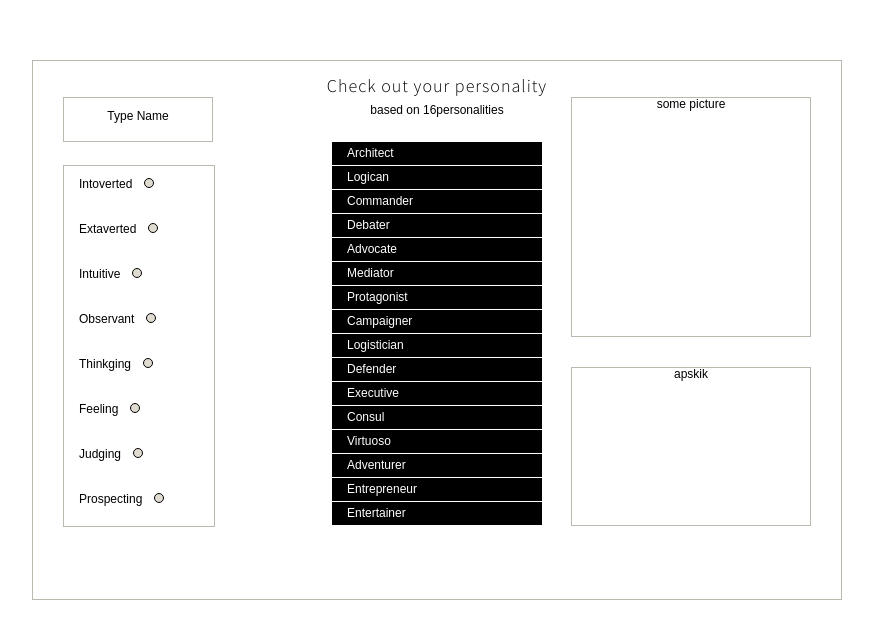
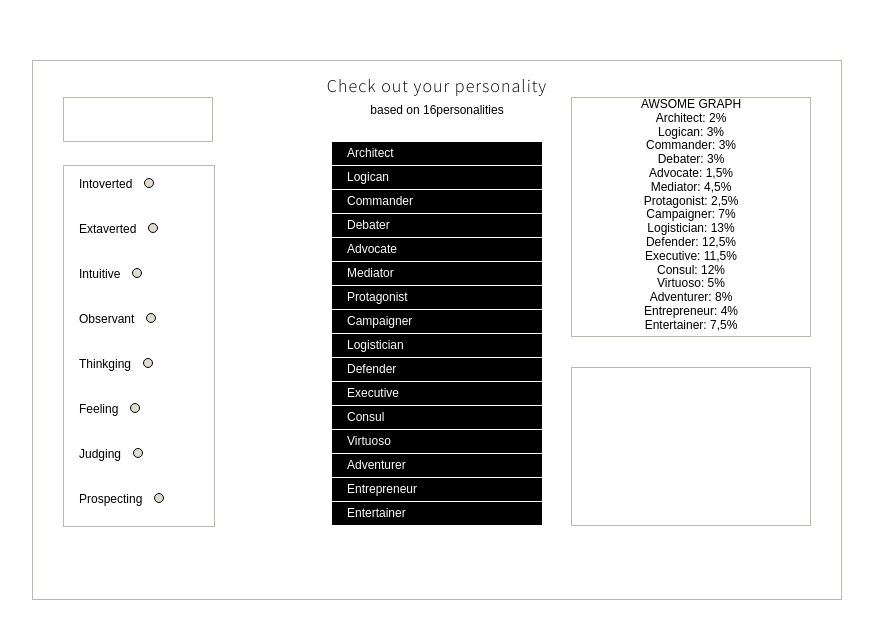
Before and after one commit to klkzl/16-personalities-graph, a React app: page / in a window 1280 px wide. Shown: the top 638 px of the page, without its empty margins (203-1076 px from the left). Built offline with nearby package versions, Linux system fonts and the light colour scheme.

Commit message:
hover state update

```diff
--- a/package.json
+++ b/package.json
@@ -17,6 +17,7 @@
     "babel-preset-env": "1.5.2",
     "babel-preset-react": "6.24.1",
     "css-loader": "^1.0.0",
+    "d3": "^5.7.0",
     "live-server": "^1.2.0",
     "node-sass": "^4.9.3",
     "normalize.css": "^8.0.0",
--- a/public/src/components/Description.js
+++ b/public/src/components/Description.js
@@ -5,14 +5,44 @@
   border: 1px solid ${props => props.theme.darkGrey};
   box-sizing: border-box;
   height: ${props => props.theme.module * 5.3}px;
+  padding: ${props => props.theme.sSize * .5}px;
   position: absolute;
   right: ${props => props.theme.module}px;
   top: ${props => props.theme.module * 10.2}px;
   width: ${props => props.theme.module * 8}px;
 `;
 
-const Description = () => (
-  <Container>apskik</Container>
+const Title = styled.h5`
+  color: ${props => props.theme.mediumBlue};
+  font-family: ${props => props.theme.mainFont};
+  font-size: ${props => props.theme.sSize}px;
+  font-weight: 400;
+  letter-spacing: 1px;
+  margin: ${props => props.theme.sSize * .5}px 0;
+  text-align: left;
+
+  &:first-of-type {
+    margin-top: 0;
+  }
+`;
+
+const Paragraph = styled.p`
+  margin: 0;
+  margin-bottom: ${props => props.theme.module / 5}px;
+  text-align: left;
+
+  &:first-of-type {
+    margin-bottom: ${props => props.theme.module / 2}px;
+  }
+`;
+
+const Description = ({ summary, curiosity }) => (
+  <Container>
+    { summary && <Title>Description:</Title> }
+    <Paragraph>{summary}</Paragraph>
+    { curiosity && <Title>Curiosity:</Title> }
+    <Paragraph>{curiosity}</Paragraph>
+  </Container>
 );
 
 export default Description;
--- a/public/src/components/FeaturesColumn.js
+++ b/public/src/components/FeaturesColumn.js
@@ -11,12 +11,17 @@
 
 const Position = styled.div`
   box-sizing: border-box;
+  cursor: pointer;
   font-weight: 400;
   height: ${props => props.theme.module * 1.5}px;
   padding: ${props => props.theme.sSize}px;
   padding-left: ${props => props.theme.module * .5}px;
   text-align: left;
   width: ${props => props.theme.module * 5}px;
+
+  &:hover {
+    color: ${props => props.theme.mediumBlue};
+  }
 `;
 
 const Circle = styled.div`
--- a/public/src/components/Graph.js
+++ b/public/src/components/Graph.js
@@ -11,9 +11,12 @@
   width: ${props => props.theme.module * 8}px;
 `;
 
-const Graph = () => (
+const Graph = ({ types }) => (
   <Container>
-    some picture
+    AWSOME GRAPH
+    { types.map(item => (
+      <div key={item.name}>{item.name}: {item.percentage}</div>
+    ))}
   </Container>
 );
 
--- a/public/src/components/MainColumn.js
+++ b/public/src/components/MainColumn.js
@@ -1,4 +1,4 @@
-import React from 'react';
+import React, { Component } from 'react';
 import styled from 'styled-components';
 
 const Position = styled.div`
@@ -19,14 +19,27 @@
   }
 `;
 
-const MainColumn =({ types}) => (
+class MainColumn extends Component {
+  hoverEfect = (item) => {
+    console.log(item);
+  }
+  render() {
+
+    const { types, hoverEfect } = this.props;
+
+    return (
       <div>
         { types.map(item  => (
-      <Position key={item.shortcut}>
+          <Position
+            key={item.shortcut}
+            onMouseEnter={() => this.hoverEfect(item)}
+          >
             {item.name}
           </Position>
         ))}
       </div>
     );
+  }
+}
 
 export default MainColumn;
--- a/public/src/components/PersApp.js
+++ b/public/src/components/PersApp.js
@@ -1,11 +1,11 @@
-import React from 'react';
+import React, { Component } from 'react';
 import styled from 'styled-components';
 
 import Description from './Description';
 import FeaturesColumn from './FeaturesColumn';
 import Graph from './Graph';
 import Header from './Header';
-import MainColumn from './MainColumn';
+// import MainColumn from './MainColumn';
 import TypeTitle from './TypeTitle';
 
 import types from '../constants/types';
@@ -28,22 +28,65 @@
   text-align: center;
 `;
 
-const PersApp = () => (
+const Position = styled.div`
+  background-color: black;
+  border-bottom: 1px solid white;
+  box-sizing: border-box;
+  color: white;
+  height: ${props => props.theme.module * .8}px;
+  margin: 0 auto;
+  padding: 5px;
+  padding-left: ${props => props.theme.module * .5}px;
+  text-align: left;
+  width: ${props => props.theme.module * 7}px;
+
+  &:hover {
+    background-color: ${props => props.theme.mediumBlue};
+    cursor: pointer;
+  }
+`;
+
+class PersApp extends Component {
+  state = {
+    name: '',
+    shortcut: '',
+    percentage: '',
+    features: '',
+    summary: '',
+    curiosity: '',
+    famous: []
+  }
+
+  hoverEfect = (item) => {
+    this.setState(() => item);
+    console.log(this.state);
+  }
+
+  render() {
+    return (
       <ThemeProvider theme={theme}>
         <Container>
           <Header
             title={TITLE}
             subtitle={SUBTITLE}
           />
-      <TypeTitle />
-      <FeaturesColumn features={features} />
-      <MainColumn
-        types={types}
+          <TypeTitle title={this.state.shortcut} />
+          <FeaturesColumn
+            features={features}
           />
-      <Graph />
-      <Description />
+          { types.map(item  => (
+            <Position
+              key={item.shortcut}
+              onMouseEnter={() => this.hoverEfect(item)}
+            >
+              {item.name}
+            </Position>
+          ))}
+          <Graph types={types} />
+          <Description summary={this.state.summary} curiosity={this.state.curiosity} />
         </Container>
       </ThemeProvider>
     );
-
+  }
+}
 export default PersApp;
--- a/public/src/components/TypeTitle.js
+++ b/public/src/components/TypeTitle.js
@@ -4,16 +4,18 @@
 const Name = styled.div`
   border: 1px solid ${props => props.theme.darkGrey};
   box-sizing: border-box;
+  font-size: ${props => props.theme.sSize * 1.5}px;
   height: ${props => props.theme.module * 1.5}px;
   left: ${props => props.theme.module}px;
+  letter-spacing: ${props => props.theme.module / 10}px;
   padding: ${props => props.theme.sSize}px;
   position: absolute;
   top: ${props => props.theme.module * 1.2}px;
   width: ${props => props.theme.module * 5}px;
 `;
 
-const TypeTitle = () => (
-  <Name>Type Name</Name>
+const TypeTitle = ({ title }) => (
+  <Name>{title}</Name>
 );
 
 export default TypeTitle;
```
Also changed, not shown: 1 other file (tests, documents, lock files or other folders). Lines whose indentation alone changed are shown as unchanged.
